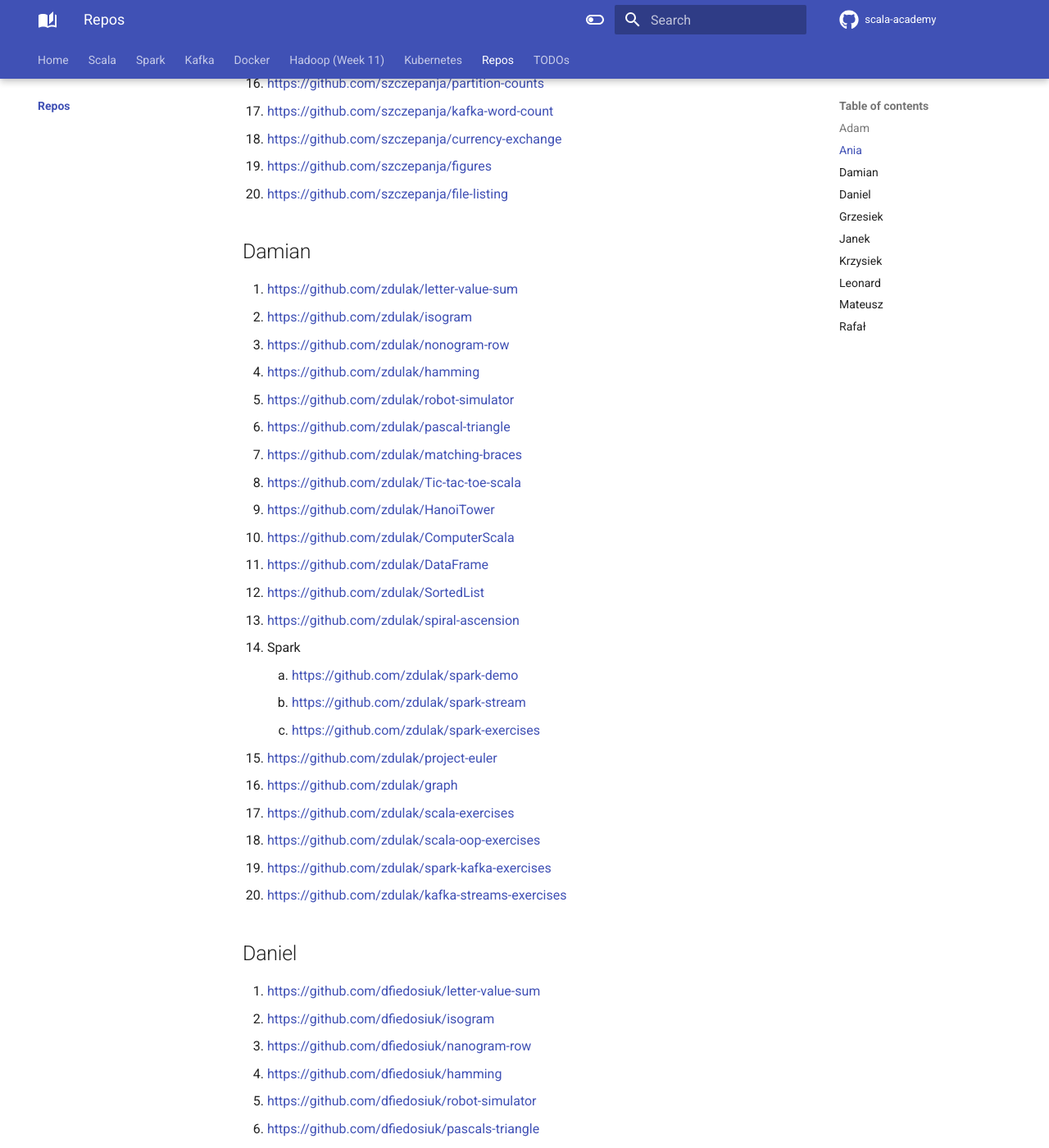
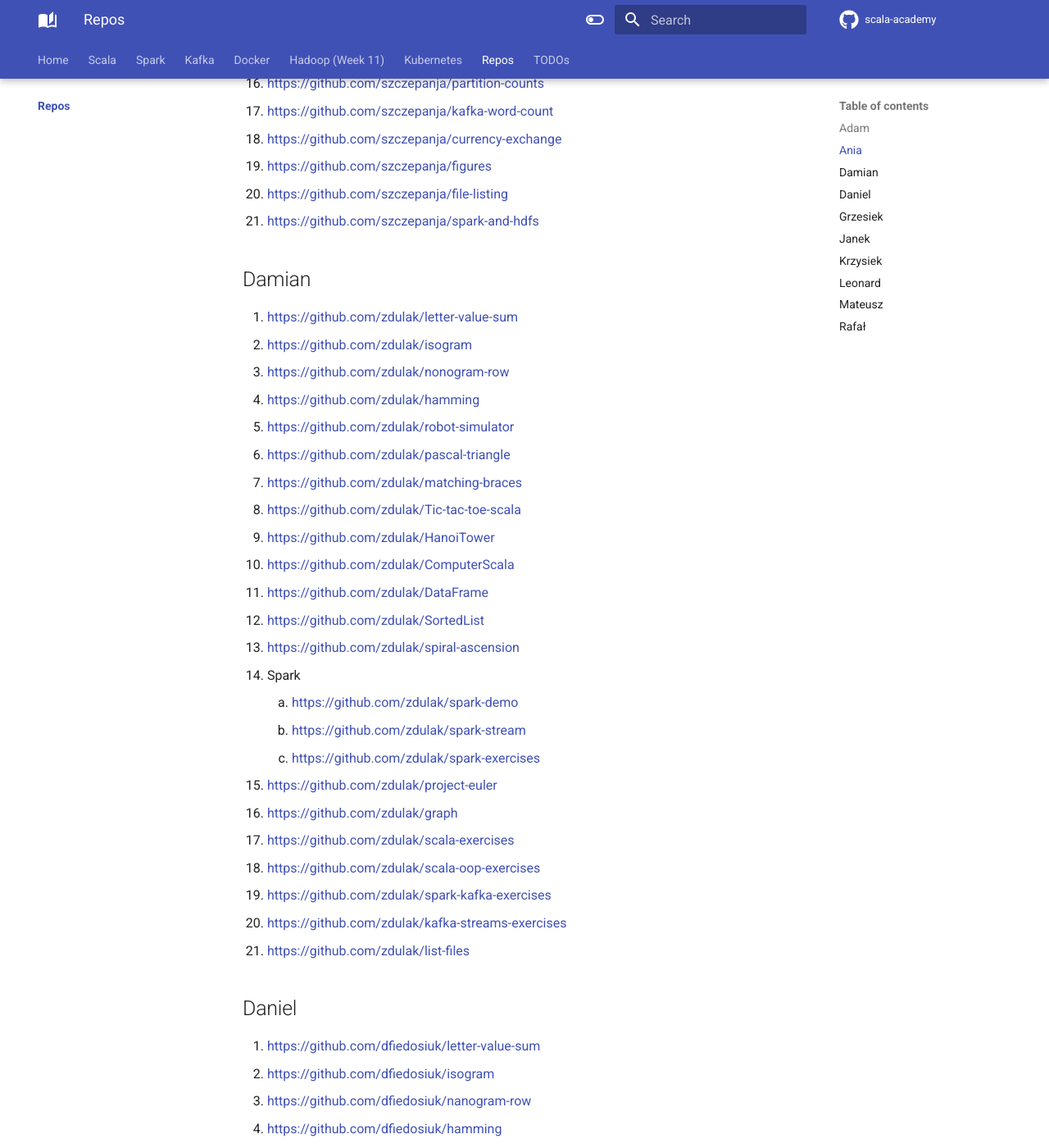
Before and after one commit to jaceklaskowski/scala-academy, an MkDocs documentation site: the page built from docs/repos/index.md, in a window 1280 px wide and 1400 px high, scrolled down 1144 px. Shown: the whole window at 82% size. Built offline with MkDocs 1.6.1 and Material for MkDocs 9.7.7, drawn with Linux system fonts in a browser that asks for light colours; comment, search, counter and statistics services are not loaded; some of the changed lines change nothing that is shown; some of the changed text lies outside the part shown.

Commit message:
More Repos

```diff
--- a/docs/repos/index.md
+++ b/docs/repos/index.md
@@ -36,6 +36,7 @@
 1. https://github.com/szczepanja/currency-exchange
 1. https://github.com/szczepanja/figures
 1. https://github.com/szczepanja/file-listing
+1. https://github.com/szczepanja/spark-and-hdfs
 
 ## Damian
 
@@ -62,6 +63,7 @@
 1. https://github.com/zdulak/scala-oop-exercises
 1. https://github.com/zdulak/spark-kafka-exercises
 1. https://github.com/zdulak/kafka-streams-exercises
+1. https://github.com/zdulak/list-files
 
 ## Daniel
 
@@ -110,6 +112,7 @@
 1. https://github.com/krzyjedra/2-dimentional-figures
 1. https://github.com/krzyjedra/easter-scala-ex1
 1. https://github.com/krzyjedra/easter-scala-ex2
+1. https://github.com/krzyjedra/dockerized-scala-cmd-app
 
 ## Leonard
 
```
